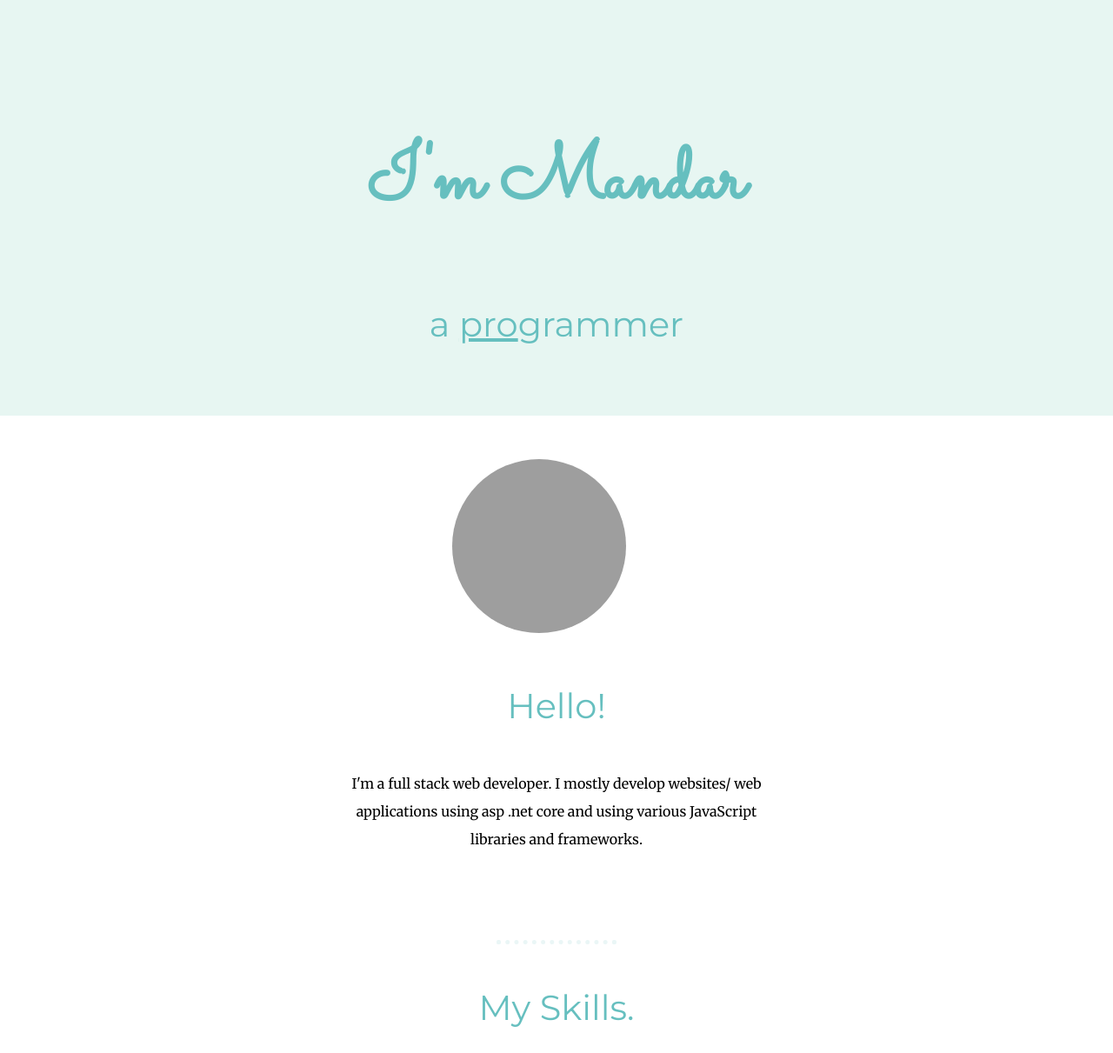
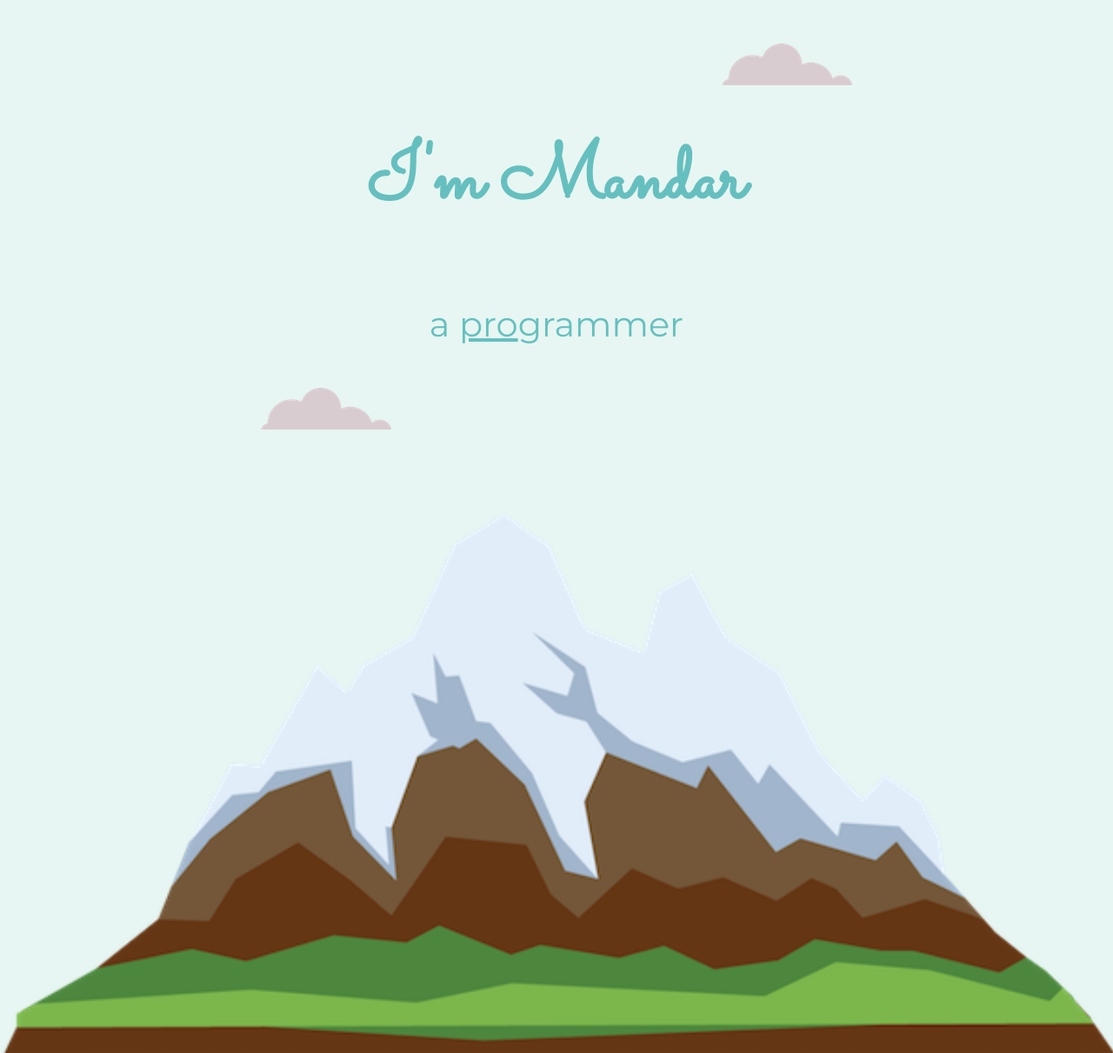
Before and after one commit to MandarUmare/personalsite, a plain HTML site: page index.html in a window 1280 px wide. Shown: the top 1211 px of the page at 87% size. Drawn offline with Linux system fonts and the light colour scheme; files that its build step writes are made by us from their sources; grey boxes are pictures that could not be loaded.

Commit message:
Update and rename index2.html to index.html

```diff
--- a/index2.html
+++ b/index.html
@@ -8,15 +8,15 @@
     <link rel="preconnect" href="https://fonts.googleapis.com">
 <link rel="preconnect" href="https://fonts.gstatic.com" crossorigin>
 <link href="https://fonts.googleapis.com/css2?family=Baloo+Bhai+2:wght@600&family=Merriweather&family=Montserrat&family=Sacramento&display=swap" rel="stylesheet">
-    <link rel="stylesheet" href="/personalwebsite/css/index2.css">
+    <link rel="stylesheet" href="index2.css">
 </head>
 <body>
     <div class="top-container">
-        <img class="top-cloud" src="/personalwebsite/images/CSS - My Site Images/cloud.png" alt="">
+        <img class="top-cloud" src="cloud.png" alt="">
         <h1>I'm Mandar</h1>
         <h2>a <span>pro</span>grammer</h2>
-        <img class="bottom-cloud" src="/personalwebsite/images/CSS - My Site Images/cloud.png" alt="">
-        <img class="mountain" src="/personalwebsite/images/CSS - My Site Images/mountain.png" alt="">
+        <img class="bottom-cloud" src="cloud.png" alt="">
+        <img class="mountain" src="mountain.png" alt="">
     </div>
     <div class="middle-container">
         <div class="profile">
@@ -36,7 +36,7 @@
               applications.</p>
           </div>
           <div class="skill-row">
-            <img class="chillies" src="/personalwebsite/images/CSS - My Site Images/chillies.png  "style="border-radius:50% ;" alt="">
+            <img class="chillies" src="chillies.png  "style="border-radius:50% ;" alt="">
             <h3>Hot Chillies Wings</h3>
             <p>But my best skill is actually in eating hot wings.Iam the
               undisputed queen of hot wing challenges.Ghost Peppers and
```
